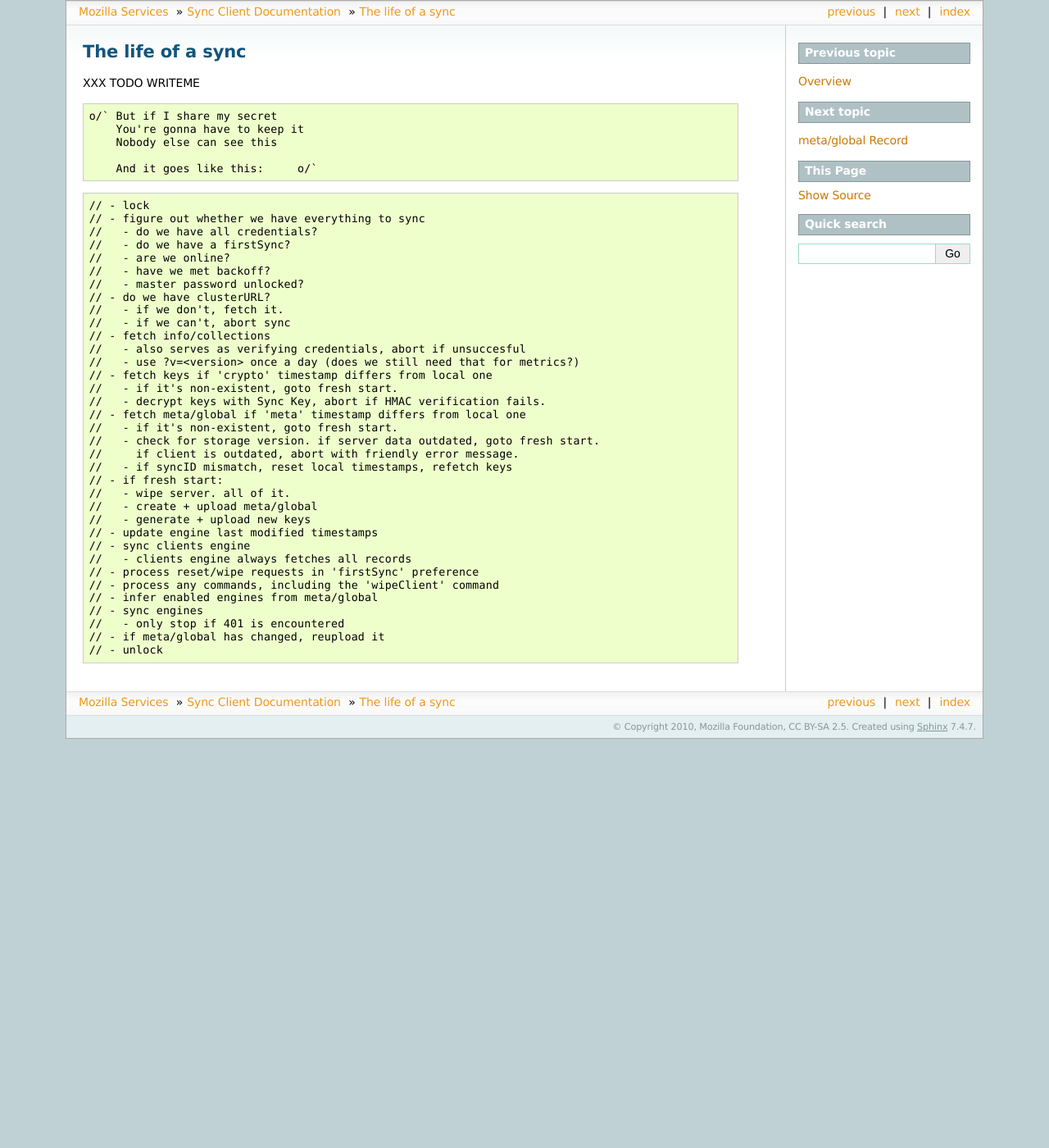
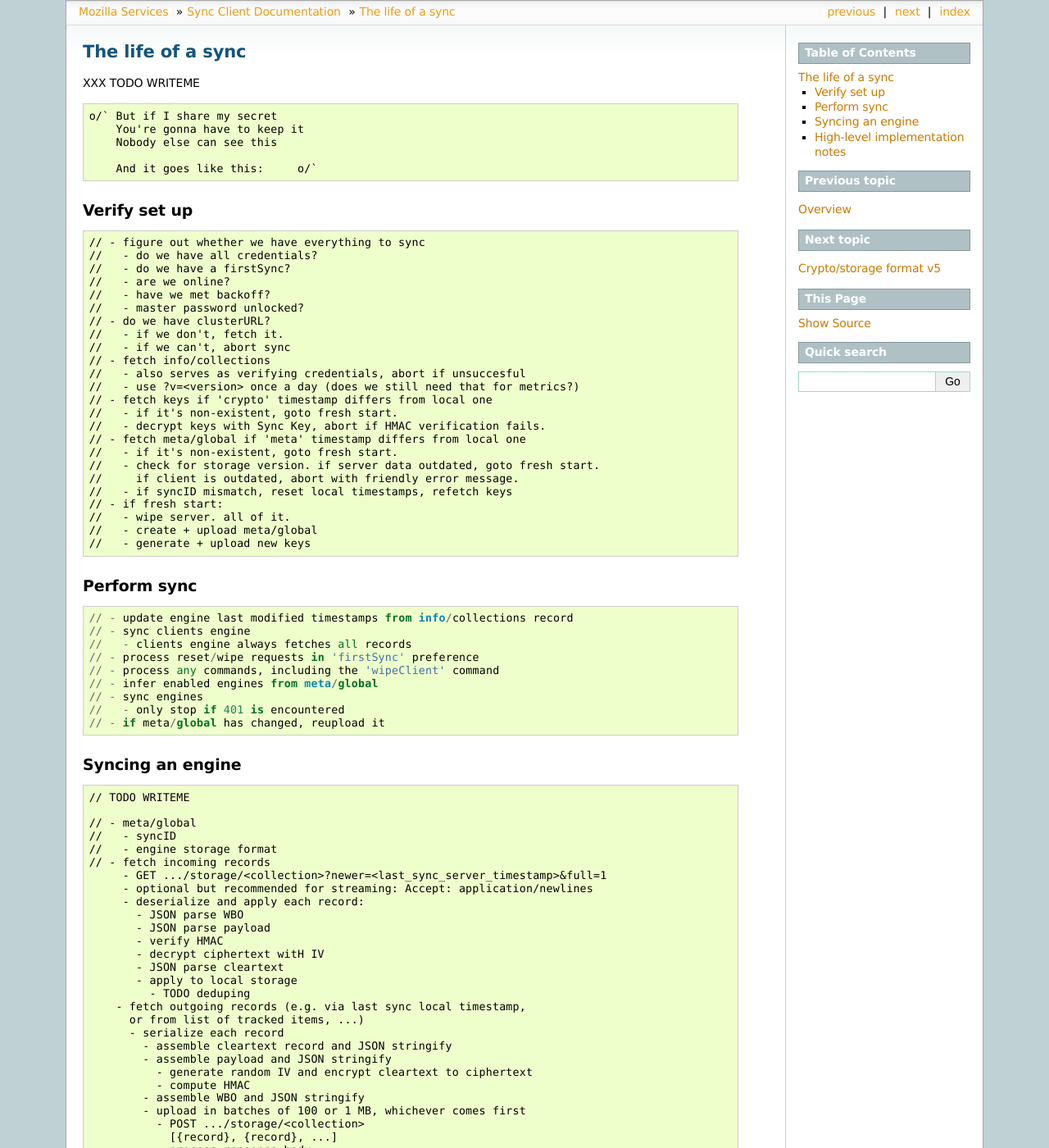
Before and after one commit to mozilla-services/docs, a Sphinx documentation site: the page built from source/sync/lifeofasync.rst, in a window 1280 px wide and 1400 px high. Shown: the whole window at 82% size. Built offline with Sphinx 7.4.7, drawn with Linux system fonts in a browser that asks for light colours; some of the changed text lies outside the part shown.

Commit message:
Regroup Sync client docs and add some more empty sections that need to be filled out

```diff
--- a/source/sync/index.rst
+++ b/source/sync/index.rst
@@ -15,6 +15,5 @@
 
    overview
    lifeofasync
-   metaglobal
-   cryptocollections
+   storageformat5
    objectformats
--- a/source/sync/lifeofasync.rst
+++ b/source/sync/lifeofasync.rst
@@ -14,9 +14,11 @@
 
       And it goes like this:     o/`
 
+Verify set up
+=============
+
 ::
 
-    // - lock
     // - figure out whether we have everything to sync
     //   - do we have all credentials?
     //   - do we have a firstSync?
@@ -41,7 +43,13 @@
     //   - wipe server. all of it.
     //   - create + upload meta/global
     //   - generate + upload new keys
-    // - update engine last modified timestamps
+
+Perform sync
+============
+
+::
+
+    // - update engine last modified timestamps from info/collections record
     // - sync clients engine
     //   - clients engine always fetches all records
     // - process reset/wipe requests in 'firstSync' preference
@@ -50,4 +58,54 @@
     // - sync engines
     //   - only stop if 401 is encountered
     // - if meta/global has changed, reupload it
-    // - unlock
+
+Syncing an engine
+=================
+
+::
+
+    // TODO WRITEME
+
+    // - meta/global
+    //   - syncID
+    //   - engine storage format
+    // - fetch incoming records
+         - GET .../storage/<collection>?newer=<last_sync_server_timestamp>&full=1
+         - optional but recommended for streaming: Accept: application/newlines
+         - deserialize and apply each record:
+           - JSON parse WBO
+           - JSON parse payload
+           - verify HMAC
+           - decrypt ciphertext witH IV
+           - JSON parse cleartext
+           - apply to local storage
+             - TODO deduping
+        - fetch outgoing records (e.g. via last sync local timestamp,
+          or from list of tracked items, ...)
+          - serialize each record
+            - assemble cleartext record and JSON stringify
+            - assemble payload and JSON stringify
+              - generate random IV and encrypt cleartext to ciphertext
+              - compute HMAC
+            - assemble WBO and JSON stringify
+            - upload in batches of 100 or 1 MB, whichever comes first
+              - POST .../storage/<collection>
+                [{record}, {record}, ...]
+              - process repsonse body
+
+High-level implementation notes
+===============================
+
+::
+
+   // TODO WRITEME
+   // - Repository
+   //   - fetchSince()
+   //     - for batching: guidsSince() + fetch() (fetches by GUIDs)
+   //   - store()
+   //   - wipe()
+   // - Middleware
+   //   - wraps a repository e.g. to encrypt/decrypt records as they
+   //     pass through
+   // - Synchronizer
+   //   - synchronizes two repositories
--- a/source/sync/objectformats.rst
+++ b/source/sync/objectformats.rst
@@ -1,8 +1,8 @@
 .. _sync_objectformats:
 
-==============================
-Firefox Object Storage Formats
-==============================
+======================
+Firefox object formats
+======================
 
 Decrypted data objects are cleartext JSON strings.
 
```
Also changed, not shown: source/sync/metaglobal.rst (deleted, +0 -43 lines), source/sync/overview.rst (+9 -0 lines), source/sync/storageformat5.rst (renamed from source/sync/cryptocollections.rst, +53 -2 lines).
